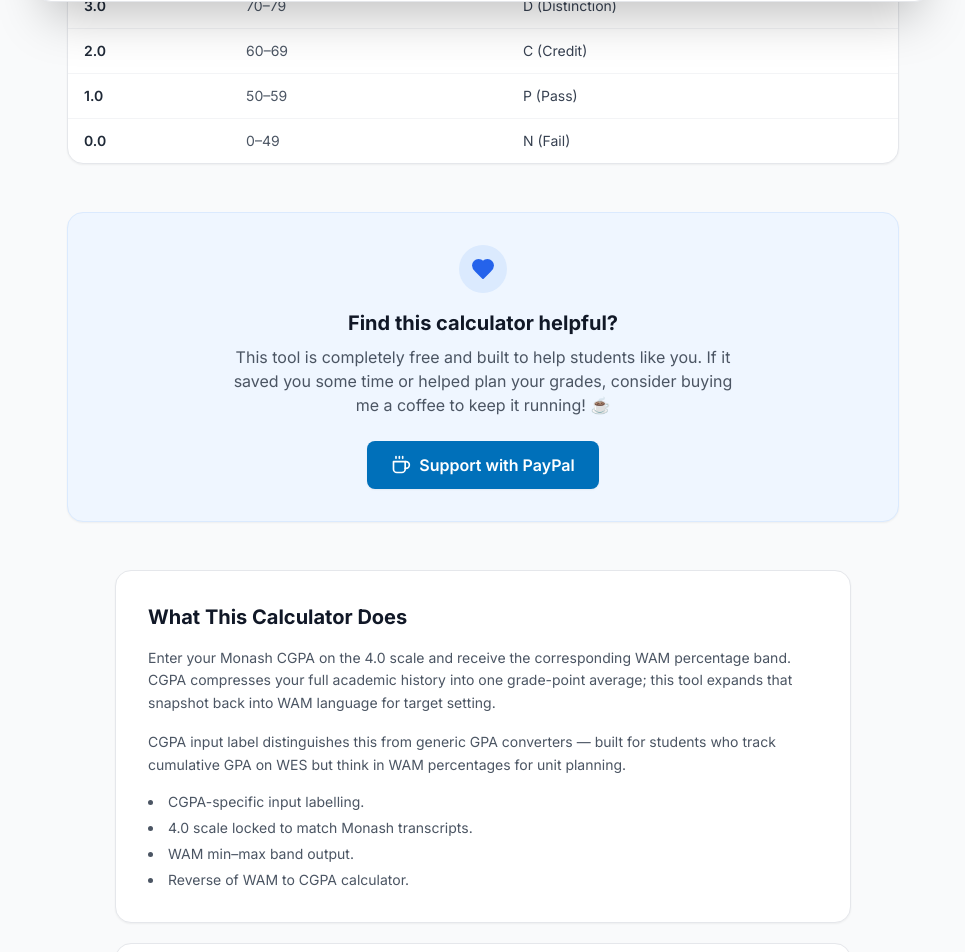
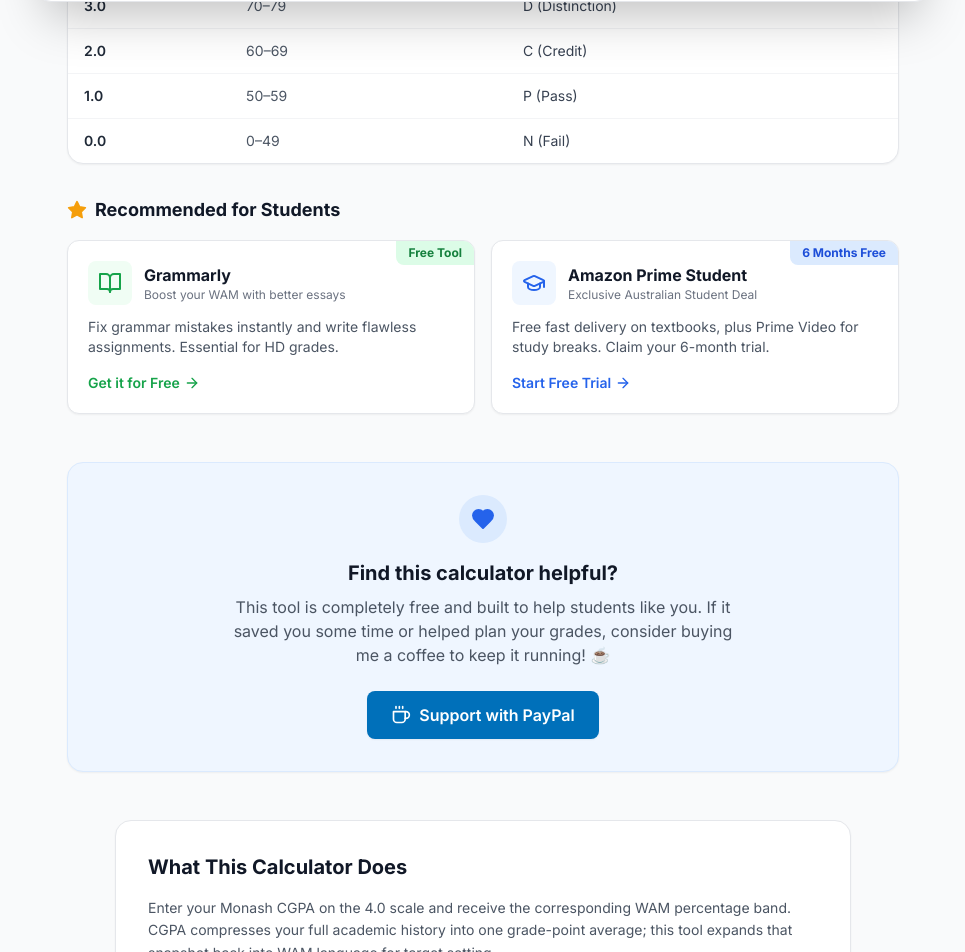
Before and after one commit to asbusiness276-cyber/monash-wam-calculator, a React (Vite) app: page /cgpa-to-wam-calculator in a window 1280 px wide. Shown: the part 778-1730 px from the top of the page, without its empty margins (157-1122 px from the left). Built offline with nearby package versions, Linux system fonts and the light colour scheme.

Commit message:
feat: add high-converting Student Offers banner

```diff
--- a/src/components/CalculatorSectionWithInlineAds.tsx
+++ b/src/components/CalculatorSectionWithInlineAds.tsx
@@ -1,5 +1,6 @@
 import { type ReactNode } from 'react';
 import DonationBanner from './DonationBanner';
+import StudentOffersBanner from './StudentOffersBanner';
 
 interface CalculatorSectionWithInlineAdsProps {
   children: ReactNode;
@@ -13,8 +14,8 @@
     <section className="max-w-4xl mx-auto px-4 sm:px-6 lg:px-8 py-6">
       <div className="w-full">
         {children}
+        <StudentOffersBanner />
         <DonationBanner />
-
       </div>
     </section>
   );
--- /dev/null
+++ b/src/components/StudentOffersBanner.tsx
@@ -0,0 +1,70 @@
+import { GraduationCap, ArrowRight, BookOpen, Star } from 'lucide-react';
+
+export default function StudentOffersBanner() {
+  return (
+    <div className="mt-8 mb-6">
+      <div className="flex items-center gap-2 mb-4">
+        <Star className="w-5 h-5 text-amber-500 fill-amber-500" />
+        <h3 className="text-lg font-bold text-gray-900 dark:text-white">Recommended for Students</h3>
+      </div>
+
+      <div className="grid sm:grid-cols-2 gap-4">
+        {/* Grammarly Offer */}
+        <a
+          href="https://app.impact.com/campaign-promo-links/Grammarly.brand" // REPLACE THIS LINK WITH YOUR ACTUAL IMPACT GRAMMARLY LINK
+          target="_blank"
+          rel="noopener noreferrer"
+          className="group relative flex flex-col p-5 bg-white dark:bg-gray-800 rounded-xl border border-gray-200 dark:border-gray-700 shadow-sm hover:shadow-md hover:border-green-300 dark:hover:border-green-700 transition-all overflow-hidden"
+        >
+          <div className="absolute top-0 right-0 bg-green-100 dark:bg-green-900/50 text-green-700 dark:text-green-300 text-xs font-bold px-3 py-1 rounded-bl-lg">
+            Free Tool
+          </div>
+          <div className="flex items-center gap-3 mb-3">
+            <div className="p-2.5 bg-green-50 dark:bg-green-900/20 rounded-lg">
+              <BookOpen className="w-6 h-6 text-green-600 dark:text-green-400" />
+            </div>
+            <div>
+              <h4 className="font-bold text-gray-900 dark:text-white">Grammarly</h4>
+              <p className="text-xs text-gray-500 dark:text-gray-400">Boost your WAM with better essays</p>
+            </div>
+          </div>
+          <p className="text-sm text-gray-600 dark:text-gray-300 flex-grow">
+            Fix grammar mistakes instantly and write flawless assignments. Essential for HD grades.
+          </p>
+          <div className="mt-4 flex items-center text-green-600 dark:text-green-400 font-semibold text-sm group-hover:gap-2 transition-all">
+            <span>Get it for Free</span>
+            <ArrowRight className="w-4 h-4 ml-1" />
+          </div>
+        </a>
+
+        {/* Amazon Prime Student Offer */}
+        <a
+          href="https://www.amazon.com.au/prime/student" // REPLACE THIS LINK WITH YOUR AMAZON ASSOCIATES LINK
+          target="_blank"
+          rel="noopener noreferrer"
+          className="group relative flex flex-col p-5 bg-white dark:bg-gray-800 rounded-xl border border-gray-200 dark:border-gray-700 shadow-sm hover:shadow-md hover:border-blue-300 dark:hover:border-blue-700 transition-all overflow-hidden"
+        >
+          <div className="absolute top-0 right-0 bg-blue-100 dark:bg-blue-900/50 text-blue-700 dark:text-blue-300 text-xs font-bold px-3 py-1 rounded-bl-lg">
+            6 Months Free
+          </div>
+          <div className="flex items-center gap-3 mb-3">
+            <div className="p-2.5 bg-blue-50 dark:bg-blue-900/20 rounded-lg">
+              <GraduationCap className="w-6 h-6 text-blue-600 dark:text-blue-400" />
+            </div>
+            <div>
+              <h4 className="font-bold text-gray-900 dark:text-white">Amazon Prime Student</h4>
+              <p className="text-xs text-gray-500 dark:text-gray-400">Exclusive Australian Student Deal</p>
+            </div>
+          </div>
+          <p className="text-sm text-gray-600 dark:text-gray-300 flex-grow">
+            Free fast delivery on textbooks, plus Prime Video for study breaks. Claim your 6-month trial.
+          </p>
+          <div className="mt-4 flex items-center text-blue-600 dark:text-blue-400 font-semibold text-sm group-hover:gap-2 transition-all">
+            <span>Start Free Trial</span>
+            <ArrowRight className="w-4 h-4 ml-1" />
+          </div>
+        </a>
+      </div>
+    </div>
+  );
+}
```
